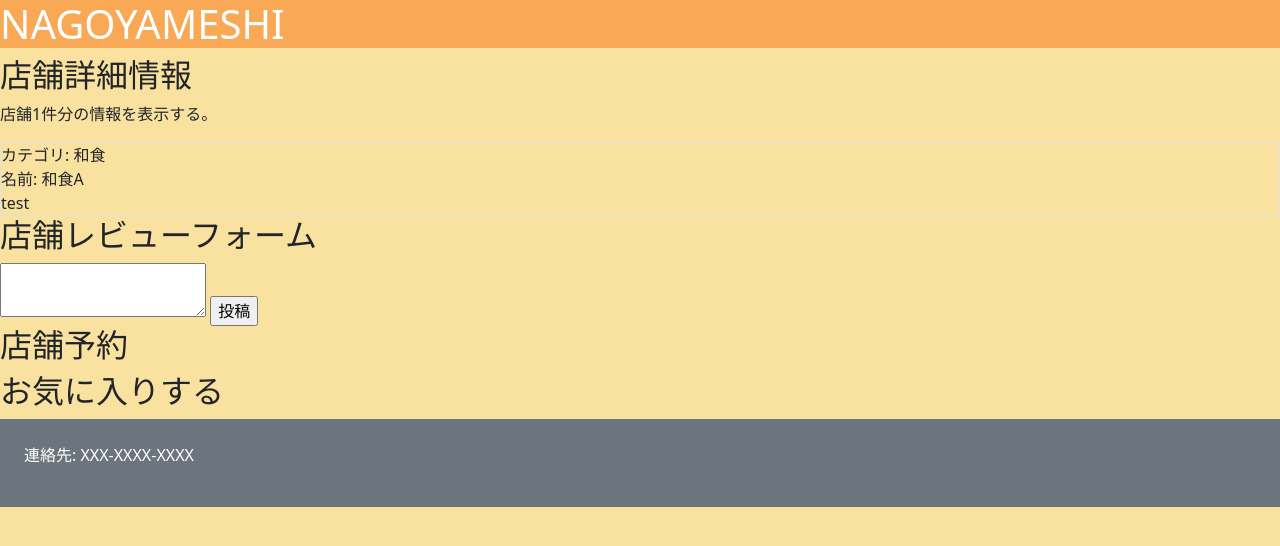
After one commit to yys1991/django-basic-kadai, a Django app: page /restaurant/1/ in a window 1280 px wide. The commit adds this page. Shown: the top 546 px of the page. Run offline with Django 5.2, Linux system fonts and the light colour scheme; data comes from the database, SQL or seed files in the repository; both versions use the stored data as it was after the commit.

Commit message:
Add files via upload

```diff
--- a/kadai_002/nagoyameshi_project/config/settings.py
+++ b/kadai_002/nagoyameshi_project/config/settings.py
@@ -37,8 +37,7 @@ INSTALLED_APPS = [
     'django.contrib.sessions',
     'django.contrib.messages',
     'django.contrib.staticfiles',
-
-    "nagoyameshi",
+    'nagoyameshi',
 ]
 
 MIDDLEWARE = [
@@ -117,7 +116,8 @@ USE_TZ = True
 # Static files (CSS, JavaScript, Images)
 # https://docs.djangoproject.com/en/5.0/howto/static-files/
 
-STATIC_URL = 'static/'
+STATIC_URL = '/static/'
+STATICFILES_DIRS = [ BASE_DIR / "static" ]
 
 # Default primary key field type
 # https://docs.djangoproject.com/en/5.0/ref/settings/#default-auto-field
--- a/kadai_002/nagoyameshi_project/config/urls.py
+++ b/kadai_002/nagoyameshi_project/config/urls.py
@@ -15,10 +15,12 @@ Including another URLconf
     2. Add a URL to urlpatterns:  path('blog/', include('blog.urls'))
 """
 from django.contrib import admin
-from django.urls import path
-from nagoyameshi.views import TopView
+from django.urls import path,include
+from nagoyameshi.views import TopView,RestaurantView
 
 urlpatterns = [
     path('admin/', admin.site.urls),
-    path("",TopView.as_view()),
+    path("restaurant/<int:pk>/",RestaurantView.as_view(), name="restaurant"),
+    path("",TopView.as_view(), name="top"),
+    path('',include("nagoyameshi.urls")),
 ]
--- a/kadai_002/nagoyameshi_project/nagoyameshi/models.py
+++ b/kadai_002/nagoyameshi_project/nagoyameshi/models.py
@@ -1,4 +1,12 @@
 from django.db import models
+
+class Topic(models.Model):
+    class Meta:
+        db_table = "topic"
+    comment     = models.CharField(verbose_name="コメント",max_length=2000)
+    def __str__(self):
+        return self.comment
+
 
 # Create your models here.
 # models.py → admin.py → views.py → urls.py → templates
--- /dev/null
+++ b/kadai_002/nagoyameshi_project/nagoyameshi/templates/base.html
@@ -0,0 +1,33 @@
+{% load static %}
+<!DOCTYPE html>
+<html lang="ja">
+<head>
+    <meta charset="UTF-8">
+    <meta name="viewport" content="width=device-width,initial-scale=1">
+    <title>Hello World test!!</title>
+
+    <link href="https://cdn.jsdelivr.net/npm/bootstrap@5.3.0/dist/css/bootstrap.min.css" rel="stylesheet" integrity="sha384-9ndCyUaIbzAi2FUVXJi0CjmCapSmO7SnpJef0486qhLnuZ2cdeRhO02iuK6FUUVM" crossorigin="anonymous">
+
+    <link rel="stylesheet" href="{% static 'style.css' %}">
+</head>
+<body>
+
+    {# TODO: サイトヘッダー　#}
+    <header>
+        <h1 class="bg-primary text-white">NAGOYAMESHI</h1>
+    </header>
+
+    {% block main %}
+    {% endblock %}
+
+
+    {# TODO: サイトフッター　#}
+
+    <footer class="bg-secondary p-4 text-white">
+        <p>連絡先: XXX-XXXX-XXXX</p>
+
+
+    </footer>
+
+</body>
+</html>
--- /dev/null
+++ b/kadai_002/nagoyameshi_project/nagoyameshi/templates/restaurant.html
@@ -0,0 +1,36 @@
+{% extends "base.html" %}
+
+
+{% block main %}
+
+<h2>店舗詳細情報</h2>
+
+<p>店舗1件分の情報を表示する。</p>
+
+
+<div class="border">
+    <div>カテゴリ: {{restaurant.category }}</div>
+    <div>名前: {{restaurant.name }}</div>
+    <div>{{restaurant.description }}</div>
+</div>
+
+<h2>店舗レビューフォーム</h2>
+
+<form action="" method="post">
+
+    {% csrf_token %}
+
+    <textarea name="content" maxlength="100"></textarea>
+    <input type="submit" value="投稿">
+    </form>
+
+
+
+
+    <h2>店舗予約</h2>
+
+
+    <h2>お気に入りする</h2>
+
+
+    {% endblock %}
--- /dev/null
+++ b/kadai_002/nagoyameshi_project/nagoyameshi/urls.py
@@ -0,0 +1,7 @@
+from django.urls import path
+from . import views
+
+app_name    = "nagoyameshi"
+urlpatterns = [
+    path('', views.index, name="index"),
+]
--- a/kadai_002/nagoyameshi_project/nagoyameshi/views.py
+++ b/kadai_002/nagoyameshi_project/nagoyameshi/views.py
@@ -1,10 +1,18 @@
 from django.shortcuts import render
+from django.views import View
 from django.views.generic import TemplateView
+
+class IndexView(View):
+
+    def get(self, request, *args, **kwargs):
+
+        return render(request,"nagoyameshi/index.html")
+
+index   = IndexView.as_view()
 
 class TopView(TemplateView):
     template_name="top.html"
 
-from django.views import View
 from.models import Restaurant,Category
 
 from django.db.models import Q
@@ -44,3 +52,49 @@ class TopView(View):
         }
 
         return render(request,"top.html",context)
+
+
+
+
+
+
+class RestaurantView(View):
+    def get(self,request,pk):
+
+        print(pk)
+
+        context = {}
+
+        context["restaurant"] = Restaurant.objects.filter(id=pk).first()
+
+        return render(request, "restaurant.html",context)
+
+
+class ReviewView(View):
+    def post(self,request):
+
+        return redirect("top")
+
+
+from django.shortcuts import render,redirect
+
+from django.views import View
+from .models import Topic
+
+class IndexView(View):
+
+    def get(self, request, *args, **kwargs):
+
+        topics  = Topic.objects.all()
+        context = { "topics":topics }
+
+        return render(request,"bbs/index.html",context)
+
+    def post(self, request, *args, **kwargs):
+
+        posted  = Topic( comment = request.POST["comment"] )
+        posted.save()
+
+        return redirect("bbs:index")
+
+index   = IndexView.as_view()
--- a/kadai_002/nagoyameshi_project/static/style.css
+++ b/kadai_002/nagoyameshi_project/static/style.css
@@ -1,3 +1,7 @@
 body{
-    background:orange;
+    background:#F9E1A0;
 }
+
+.bg-primary {
+    background-color: #F9A955 !important;
+}
```
Also changed, not shown: kadai_002/nagoyameshi_project/nagoyameshi/templates/index.html (added, +28 -0 lines), kadai_002/nagoyameshi_project/nagoyameshi/templates/top.html (+17 -26 lines), kadai_002/nagoyameshi_project/db.sqlite3, kadai_002/nagoyameshi_project/nagoyameshi/migrations/0002_topic.py (added).
